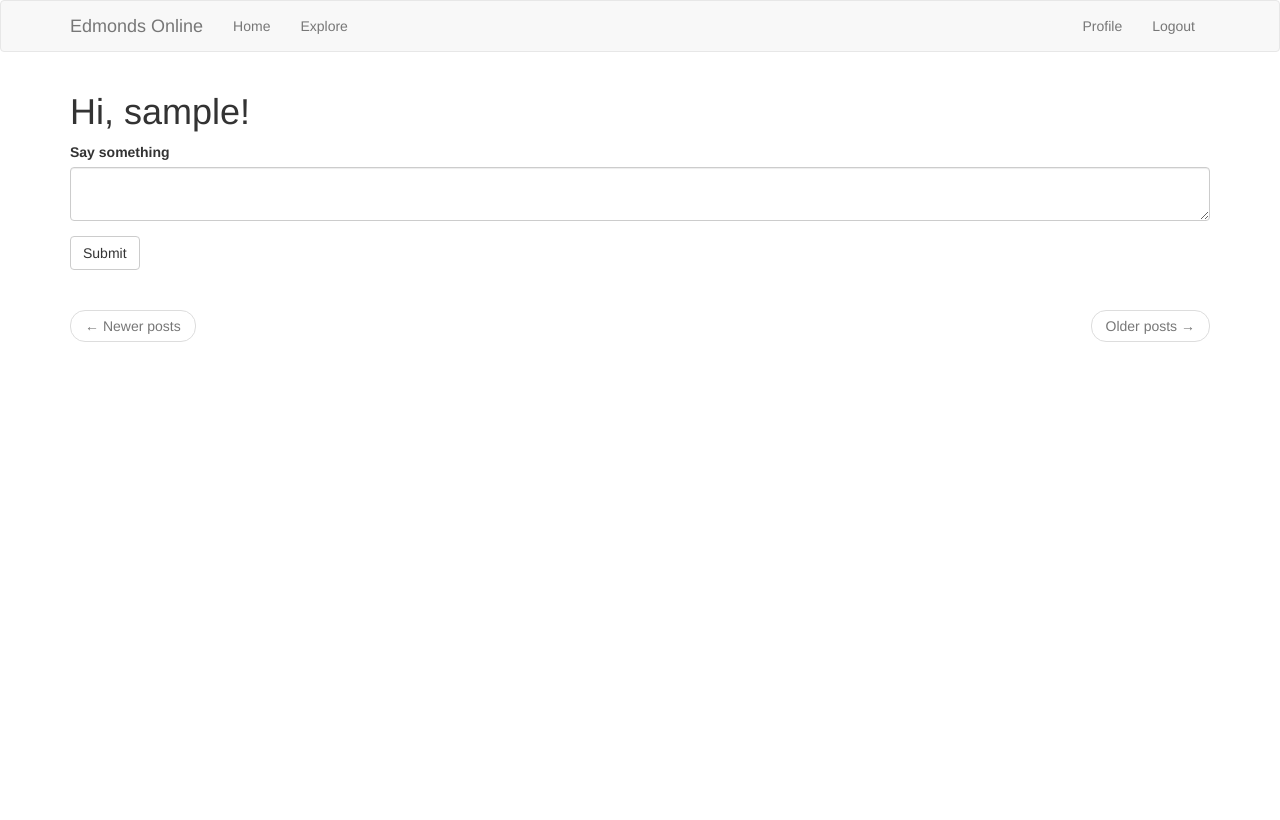
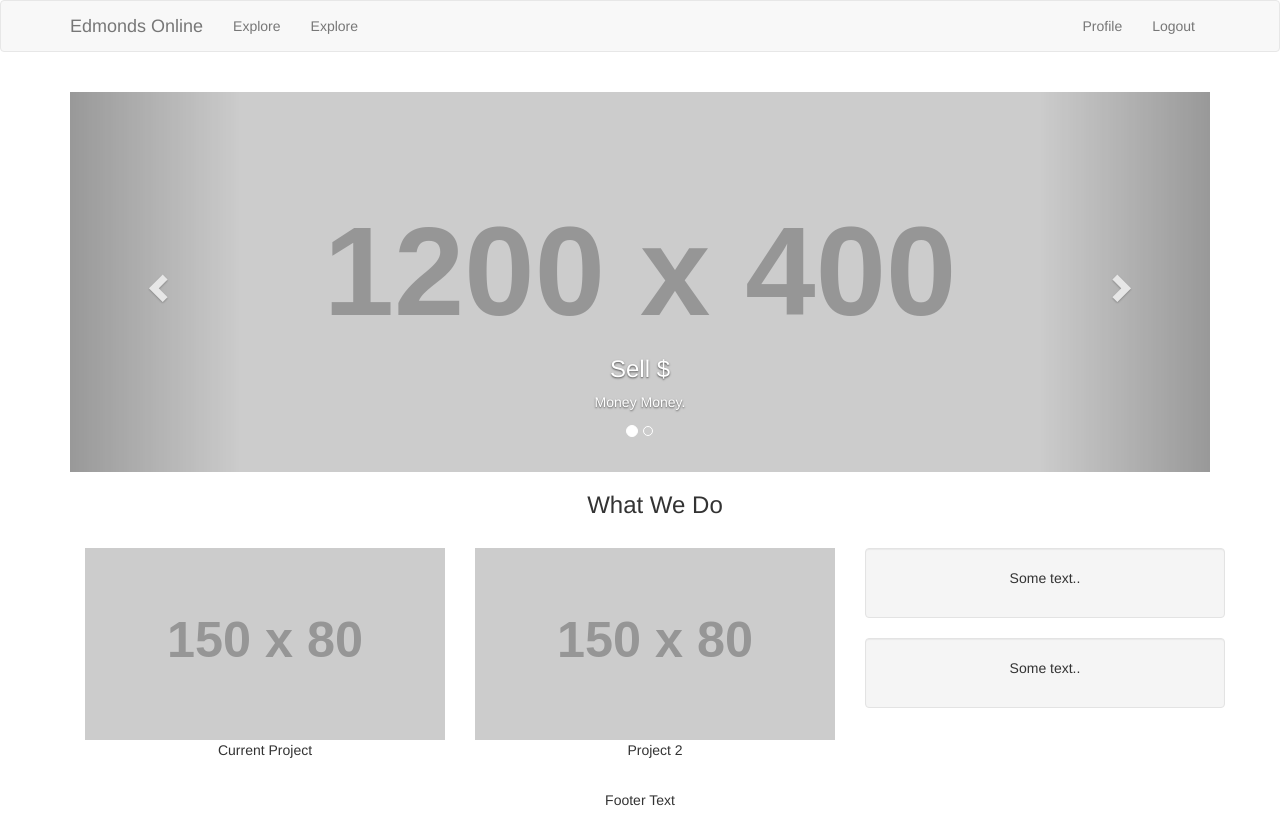
Before and after one commit to khammrich/Prod-EdmondsOnline, a Flask app: page / in a window 1280 px wide. Before the commit the page ends 342 px from the top, so only its background shows below. Run offline with Flask 2, Linux system fonts and the light colour scheme; the visitor is signed in with stand-in values (Sample User, id 1); data comes from the database, SQL or seed files in the repository; both versions use the stored data as it was after the commit; grey boxes labelled with a size stand in for pictures from a placeholder-image service; data that the repository does not hold is empty; some libraries are stand-ins or nearby versions.

Commit message:
update to homepage

```diff
--- a/edmondsonline/__init__.py
+++ b/edmondsonline/__init__.py
@@ -37,6 +37,9 @@ def create_app(config_class=Config):
 
     from edmondsonline.errors import bp as errors_bp
     app.register_blueprint(errors_bp)
+
+    from edmondsonline.landing import bp as landing_bp
+    app.register_blueprint(landing_bp)
 
     from edmondsonline.auth import bp as auth_bp
     app.register_blueprint(auth_bp, url_prefix='/auth')
--- /dev/null
+++ b/edmondsonline/landing/__init__.py
@@ -0,0 +1,5 @@
+from flask import Blueprint
+
+bp = Blueprint('landing', __name__)
+
+from edmondsonline.landing import routes
--- /dev/null
+++ b/edmondsonline/landing/routes.py
@@ -0,0 +1,32 @@
+from datetime import datetime
+from flask import render_template, flash, redirect, url_for, request, g, \
+    jsonify, current_app
+from flask_login import current_user, login_required
+from flask_babel import _, get_locale
+from guess_language import guess_language
+from edmondsonline import db
+from edmondsonline.main.forms import EditProfileForm, PostForm
+from edmondsonline.models import User, Post
+from edmondsonline.translate import translate
+from edmondsonline.main import bp
+from edmondsonline.landing import bp
+
+@bp.route('/', methods=['GET', 'POST'])
+@bp.route('/landing', methods=['GET', 'POST'])
+def landing():
+    return render_template(
+        'landing/landing.html')
+
+
+@bp.route('/poems', methods=['GET', 'POST'])
+def poems():
+    return render_template(
+        'landing/poems.html',
+        title=_('Poems'))
+
+
+@bp.route('/articles', methods=['GET', 'POST'])
+def articles():
+    return render_template(
+        'landing/articles.html',
+        title=_('Articles'))
--- a/edmondsonline/main/routes.py
+++ b/edmondsonline/main/routes.py
@@ -19,7 +19,6 @@ def before_request():
     g.locale = str(get_locale())
 
 
-@bp.route('/', methods=['GET', 'POST'])
 @bp.route('/index', methods=['GET', 'POST'])
 @login_required
 def index():
@@ -41,7 +40,7 @@ def index():
         if posts.has_next else None
     prev_url = url_for('main.index', page=posts.prev_num) \
         if posts.has_prev else None
-    return render_template('index.html', title=_('Home'), form=form,
+    return render_template('index.html', title=_('Blog'), form=form,
                            posts=posts.items, next_url=next_url,
                            prev_url=prev_url)
 
--- a/edmondsonline/templates/base.html
+++ b/edmondsonline/templates/base.html
@@ -14,16 +14,23 @@
                     <span class="icon-bar"></span>
                     <span class="icon-bar"></span>
                 </button>
-                <a class="navbar-brand" href="{{ url_for('main.index') }}">Edmonds Online</a>
+                <a class="navbar-brand" href="{{ url_for('landing.landing') }}">Edmonds Online</a>
             </div>
             <div class="collapse navbar-collapse" id="bs-example-navbar-collapse-1">
                 <ul class="nav navbar-nav">
-                    <li><a href="{{ url_for('main.index') }}">{{ _('Home') }}</a></li>
+                    {% if current_user.is_anonymous %}
+                    <li><a href="{{ url_for('main.index') }}">{{ _('Blog') }}</a></li>
+                    <li><a href="{{ url_for('landing.articles') }}">{{ _('Articles') }}</a></li>
+                    <li><a href="{{ url_for('landing.poems') }}">{{ _('Poems') }}</a></li>
+                    {% else %}
                     <li><a href="{{ url_for('main.explore') }}">{{ _('Explore') }}</a></li>
+                    <li><a href="{{ url_for('main.explore') }}">{{ _('Explore') }}</a></li>
+                    {% endif %}
                 </ul>
                 <ul class="nav navbar-nav navbar-right">
                     {% if current_user.is_anonymous %}
                     <li><a href="{{ url_for('auth.login') }}">{{ _('Login') }}</a></li>
+                    <li><a href="{{ url_for('auth.register') }}">{{ _('Register') }}</a></li>
                     {% else %}
                     <li><a href="{{ url_for('main.user', username=current_user.username) }}">{{ _('Profile') }}</a></li>
                     <li><a href="{{ url_for('auth.logout') }}">{{ _('Logout') }}</a></li>
--- /dev/null
+++ b/edmondsonline/templates/landing/landing.html
@@ -0,0 +1,70 @@
+{% extends "base.html" %}
+{% import 'bootstrap/wtf.html' as wtf %}
+
+{% block app_content %}
+    <h1></h1>
+
+<div id="myCarousel" class="carousel slide" data-ride="carousel" width=1200px hight=400px>
+    <!-- Indicators -->
+    <ol class="carousel-indicators">
+      <li data-target="#myCarousel" data-slide-to="0" class="active"></li>
+      <li data-target="#myCarousel" data-slide-to="1"></li>
+    </ol>
+
+    <!-- Wrapper for slides -->
+    <div class="carousel-inner" role="listbox">
+      <div class="item active">
+        <img src="https://placehold.it/1200x400?text=IMAGE" alt="Image">
+        <div class="carousel-caption">
+          <h3>Sell $</h3>
+          <p>Money Money.</p>
+        </div>
+      </div>
+
+      <div class="item">
+        <img src="{{ url_for('static', filename='/media/poor_cat.jpg') }}">
+        <div class="carousel-caption">
+          <h3>Cats Can Be infected..</h3>
+          <p>but not dogs</p>
+        </div>
+      </div>
+    </div>
+
+    <!-- Left and right controls -->
+    <a class="left carousel-control" href="#myCarousel" role="button" data-slide="prev">
+      <span class="glyphicon glyphicon-chevron-left" aria-hidden="true"></span>
+      <span class="sr-only">Previous</span>
+    </a>
+    <a class="right carousel-control" href="#myCarousel" role="button" data-slide="next">
+      <span class="glyphicon glyphicon-chevron-right" aria-hidden="true"></span>
+      <span class="sr-only">Next</span>
+    </a>
+</div>
+
+<div class="container text-center">
+  <h3>What We Do</h3><br>
+  <div class="row">
+    <div class="col-sm-4">
+      <img src="https://placehold.it/150x80?text=IMAGE" class="img-responsive" style="width:100%" alt="Image">
+      <p>Current Project</p>
+    </div>
+    <div class="col-sm-4">
+      <img src="https://placehold.it/150x80?text=IMAGE" class="img-responsive" style="width:100%" alt="Image">
+      <p>Project 2</p>
+    </div>
+    <div class="col-sm-4">
+      <div class="well">
+       <p>Some text..</p>
+      </div>
+      <div class="well">
+       <p>Some text..</p>
+      </div>
+    </div>
+  </div>
+</div><br>
+
+<footer class="container-fluid text-center">
+  <p>Footer Text</p>
+</footer>
+
+{% endblock %}
```
Also changed, not shown: edmondsonline/landing/forms.py (added, +28 -0 lines), edmondsonline/templates/landing/articles.html (added, +8 -0 lines), edmondsonline/templates/landing/poems.html (added, +8 -0 lines), app.db, edmondsonline/static/media/poor_cat.jpg (added), 9 other files.
